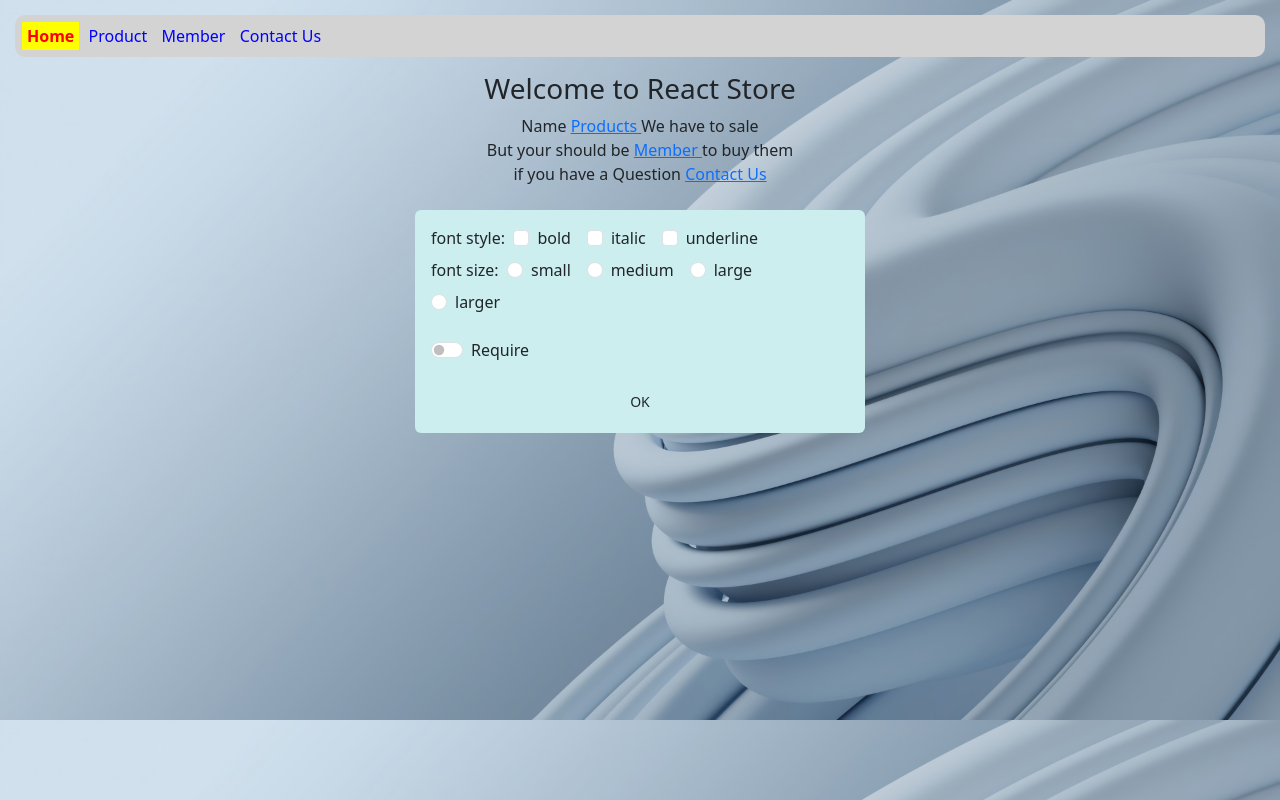
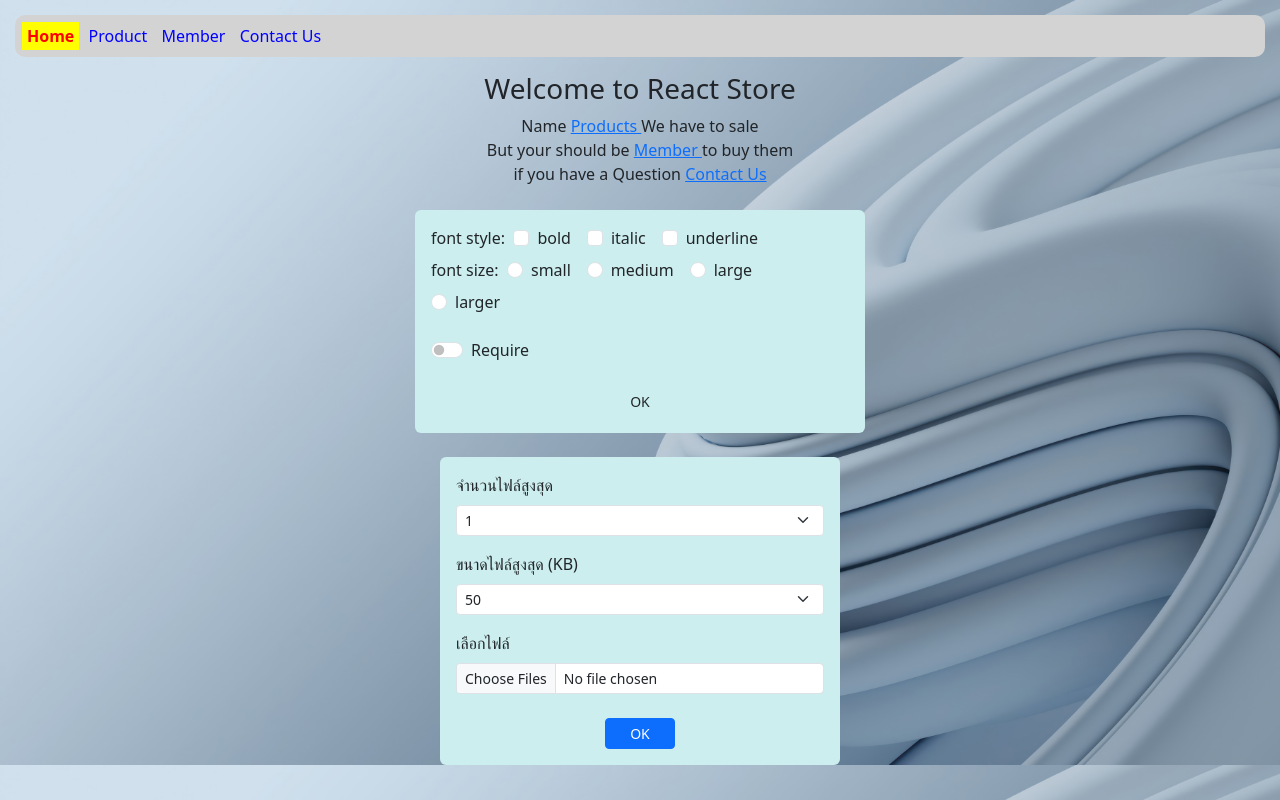
Before and after one commit to s6503052412161/app1, a React (Create React App) app: page / in a window 1280 px wide. Built offline with nearby package versions, Linux system fonts and the light colour scheme; the HTML template or start-up script is replaced by a standard one.

Commit message:
selection file
selection file

```diff
--- a/src/App.js
+++ b/src/App.js
@@ -5,6 +5,7 @@
 import FormBootstrap from './Component/form-bootstrap.js';
 import FormText from './Component/form-text.js';
 import FormCheck from './Component/form-check.js';
+import FormSelectFile from './Component/form-select-file.js';
 import './App.css'
 const App = () => (
   <>
@@ -13,6 +14,7 @@
     <FormBootstrap />
     <FormText />  */}
     <FormCheck/>
+    <FormSelectFile/>
   </>
 );
 
--- a/src/Component/form-select-file.js
+++ b/src/Component/form-select-file.js
@@ -1,9 +1,72 @@
 import React from 'react'
 
-export default function FormSelectFile(){
+export default function FormSelectFile() {
     const inputFile = React.useRef()
     const selectMaxNumFiles = React.useRef()
     const selectMaxSize = React.useRef()
 
-    let max
+    let maxNumfiles = [1,2,3,4,5]
+    let maxFileSizes = [50, 100, 200, 500, 1000]
+
+    const onClickButton = () => {
+        let maxNumFiles = selectMaxNumFiles.current.value
+        let maxSize = selectMaxSize.current.value
+
+        if (inputFile.current.files.length > maxNumFiles) {
+            alert(`เลือกได้ไม่เกิน ${maxNumFiles} ไฟล์`)
+            return
+        }
+
+        for (let f of inputFile.current.files) {
+            if (f.size > maxSize * 1000) {
+                alert(`ขนาดของแต่ละไฟล์ต้องไม่เกิน ${maxSize} KB`)
+                return
+            }
+        }
+
+        alert('Files OK')
+    }
+
+    return (
+        <div className="mt-4 mx-auto p-3 rounded"
+            style={{ width:'400px', background:'#cee'}}>
+
+        <form>
+
+            <div className="form-group mb-3">
+                <label htmlFor="maxNumFiles" className="form-label">จำนวนไฟล์สูงสุด</label>
+                <select id="maxNumFiles" className="form-select form-select-sm" ref={selectMaxNumFiles}>
+                {
+                    maxNumfiles.map(i => {
+                        return <option value={i}>{i}</option>
+                     })
+                }
+                </select>
+            </div>
+
+            <div className="form-group mb-3">
+                <label htmlFor="maxFileSize" className="form-label">ขนาดไฟล์สูงสุด (KB)</label>
+                <select id="maxFileSize" className="form-select form-select-sm" ref={selectMaxSize}>
+                {
+                    maxFileSizes.map(i => {
+                        return <option value={i}>{i}</option>
+                     })
+                }
+                </select>
+            </div>
+
+            <div className="form-group mb-3">
+                <label htmlFor="file" className="form-label">เลือกไฟล์</label>
+                <input type="file" id="file" accept="image/*"
+                    className="form-control form-control-sm" ref={inputFile} multiple/>
+            </div>
+
+            <div className="text-center mt-4">
+                <button type="button" className="btn btn-sm btn-primary px-4"
+                    onClick={onClickButton}>OK
+                </button>
+            </div>
+        </form>
+        </div>
+    )
 }
--- a/src/Component/router3.js
+++ b/src/Component/router3.js
@@ -1,3 +1,4 @@
+/* eslint-disable */
 import React from 'react'
 import { BrowserRouter,NavLink,Routes,Route, Navigate } from 'react-router-dom'
 import './navlink.css'
```
